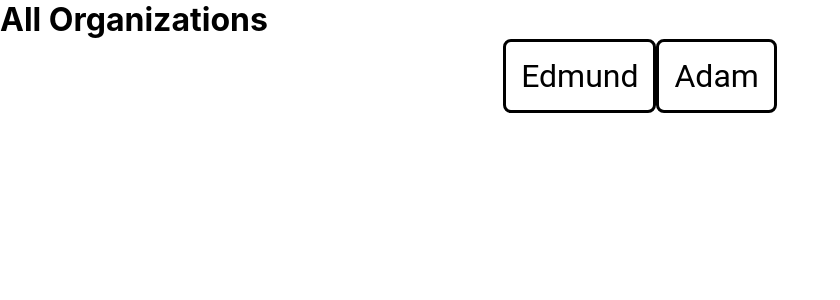
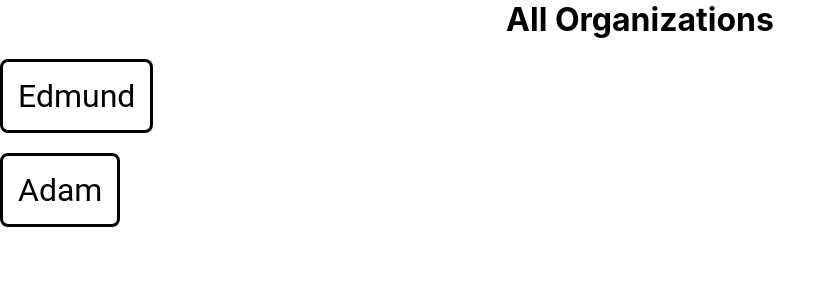
Before and after one commit to adammet/LogBook, a React (Create React App) app in the folder react-app/: page /#/ in a window 1280 px wide. Shown: the top 300 px of the page, without its empty margins (0-840 px from the left). Built offline with nearby package versions, Linux system fonts and the light colour scheme.

Commit message:
Spacing between buttons and CSS changes

```diff
--- a/react-app/src/App.css
+++ b/react-app/src/App.css
@@ -116,6 +116,7 @@
     font-size: 32px;
     text-align: center;
     padding: 15px 15px;
+    display: block;
     -webkit-transition-duration: 0.4s;
     transition-duration: 0.4s;
 }
@@ -132,3 +133,9 @@
 .center-children {
     text-align: center;
 }
+/* for distance between buttons */
+.divider{
+    width:5px;
+    height:auto;
+    display:inline-block;
+}
--- a/react-app/src/components/organizationspage.js
+++ b/react-app/src/components/organizationspage.js
@@ -13,15 +13,10 @@ function generatebuttons() {
     return arr.map((i) => {
         return generatenextbutton(i)
     })
-    // while (counter < num_of_orgs) {
-    //     next_org = org_array[counter];
-    //     generatenextbutton(counter);
-    //     counter = counter + 1;
-    // }
 }
 
 function generatenextbutton(counter){
-    return (<button className='organization_button'> {org_array[counter]} </button>);
+    return (<div> <div className="divider"/> <button className='organization_button'> {org_array[counter]} </button> </div>);
 }
 
 
@@ -32,8 +27,9 @@ class OrganizationsPage extends Component {
 
         return(
             <header>
-        <h1>All Organizations</h1>
                 <div className={'center-children'}>
+        <h1> All Organizations </h1>
+
                     {generatebuttons()}
                 </div>
             </header>
```
